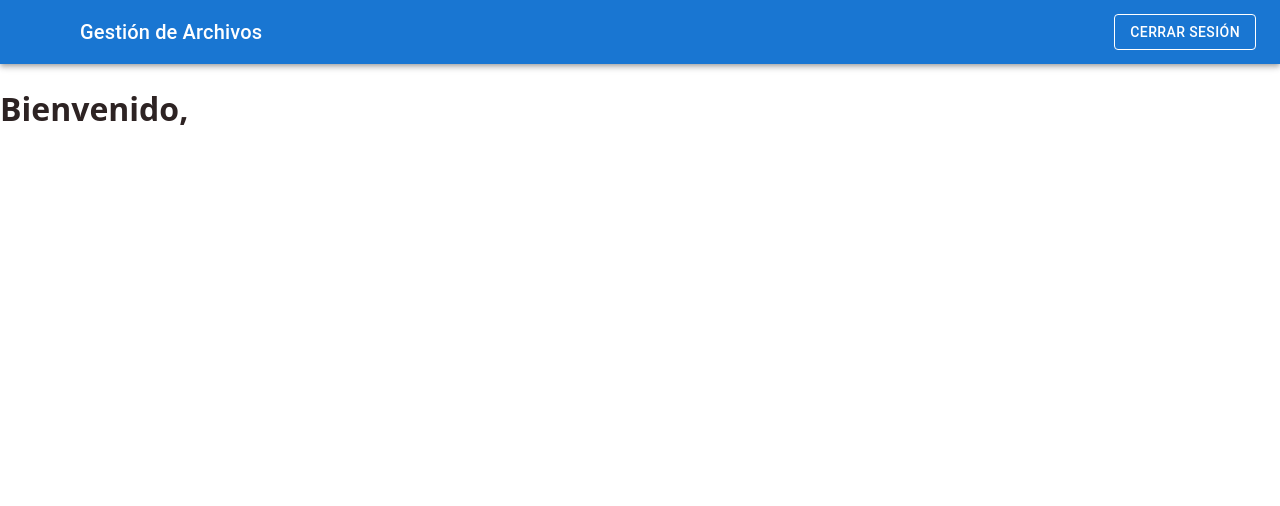
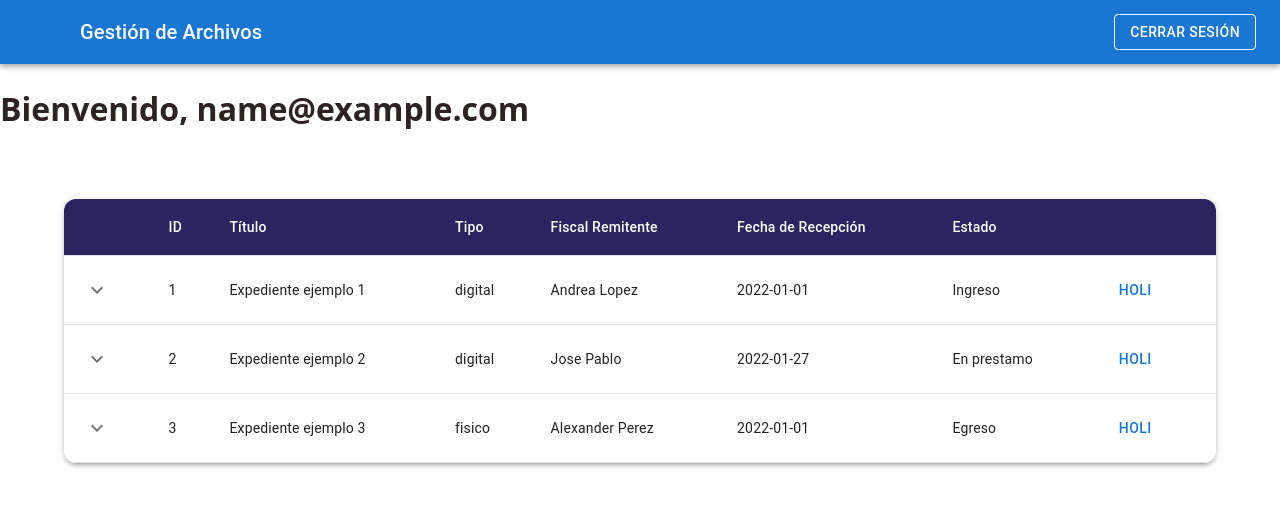
Before and after one commit to AbrilPal/GestionArchivosPT, a React (Vite) app in the folder Mi-Gestion-ex/: page /home in a window 1280 px wide. Shown: the top 506 px of the page. Built offline with nearby package versions, Linux system fonts and the light colour scheme; sample sign-in values are in the browser's storage; some icons are missing.

Commit message:
componente de historial

```diff
--- a/Mi-Gestion-ex/src/components/Home/home.jsx
+++ b/Mi-Gestion-ex/src/components/Home/home.jsx
@@ -7,6 +7,7 @@ import Typography from '@mui/material/Typography';
 import Button from '@mui/material/Button';
 import IconButton from '@mui/material/IconButton';
 import MenuIcon from '@mui/icons-material/Menu';
+import TablaExpediente from '../tablaExpediente/TablaExpediente'
 
 export default function Home() {
     const { user, logout } = useAuth();
@@ -38,7 +39,11 @@ export default function Home() {
                     </Toolbar>
                 </AppBar>
             </Box>
-            <h1>Bienvenido, {user.rol}</h1>
+            <h1>Bienvenido, {user.email}</h1>
+            <br></br>
+            <main>
+                <TablaExpediente />
+            </main>
         </>
     );
 }
--- /dev/null
+++ b/Mi-Gestion-ex/src/components/tablaExpediente/HistorialRow.jsx
@@ -0,0 +1,46 @@
+import React, { useEffect, useState } from 'react';
+import {
+    Box,
+    Collapse,
+    TableCell,
+    Typography,
+} from '@mui/material';
+import historial from '../../data/historial.json';
+
+// Componente fila expandible
+export default function HistorialRow({ id, estado }) {
+    const [historialE, setHistorialE] = useState([]);
+
+    useEffect(() => {
+        setHistorialE([]);
+        if (estado) {
+            const filtrado = historial.filter((h) => {
+                return h.expediente === id;
+            });
+            setHistorialE(filtrado);
+        }
+
+        return () => {
+            setHistorialE([]);
+        };
+    }, [id, estado]);
+
+    return (
+        <>
+            <TableCell style={{ padding: 0}} colSpan={8}>
+                <Collapse in={estado} timeout="auto" unmountOnExit>
+                    <Box sx={{ margin: 2, maxHeight: '100px', overflowY: 'scroll', overflow:'auto' }}>
+                        <Typography variant="h6" gutterBottom component="div">
+                            Historial:
+                        </Typography>
+                        {historialE.map((item) => {
+                            return (
+                                <p key={item.id}>{item.estado} del {item.expediente}</p>
+                            )
+                        })}
+                    </Box>
+                </Collapse>
+            </TableCell>
+        </>
+    );
+}
--- /dev/null
+++ b/Mi-Gestion-ex/src/components/tablaExpediente/Row.jsx
@@ -0,0 +1,40 @@
+import React, { useEffect, useState } from 'react';
+import {
+    IconButton,
+    TableCell,
+    TableRow,
+    Button,
+} from '@mui/material';
+import { KeyboardArrowDown, KeyboardArrowUp } from '@mui/icons-material';
+import HistorialRow from './HistorialRow'
+
+// Componente fila expandible
+export default function Row({ row }) {
+    const [open, setOpen] = useState(false);
+
+    return (
+        <>
+        <TableRow sx={{ '& > *': { borderBottom: 'unset' } }}>
+            <TableCell>
+            <IconButton size="small" onClick={() => setOpen(!open)}>
+                {open ? <KeyboardArrowUp /> : <KeyboardArrowDown />}
+            </IconButton>
+            </TableCell>
+            <TableCell>{row.id}</TableCell>
+            <TableCell>{row.titulo}</TableCell>
+            <TableCell>{row.Tipo}</TableCell>
+            <TableCell>{row.fiscalRemitente}</TableCell>
+            <TableCell>{row.fechaRecepcion}</TableCell>
+            <TableCell>{row.estado}</TableCell>
+            <TableCell>
+                <Button>Holi</Button>
+            </TableCell>
+        </TableRow>
+        <TableRow>
+            {open && (
+                <HistorialRow key={row.id} id={row.id} estado={open} />
+            )}
+        </TableRow>
+        </>
+    );
+}
--- /dev/null
+++ b/Mi-Gestion-ex/src/components/tablaExpediente/TablaExpediente.jsx
@@ -0,0 +1,48 @@
+import React, { useEffect, useState } from 'react';
+import {
+    Table,
+    TableBody,
+    TableCell,
+    TableContainer,
+    TableHead,
+    TableRow,
+    Paper,
+} from '@mui/material';
+import expedientesData from '../../data/expedientes.json';
+import Row from './Row'
+
+
+export default function TablaExpediente() {
+    const [expedientes, setExpedientes] = useState([]);
+
+    useEffect(() => {
+        // Simulacion a llamada a API para obtener los expedientes de la DB
+        setExpedientes(expedientesData);
+    }, []);
+
+    return (
+        <div style={{ display: 'flex', flexDirection: 'column', alignItems: 'center', padding: '20px 0px'}}>
+            <TableContainer component={Paper} sx={{ borderRadius: 3, boxShadow: 3, width: '90%' }}>
+            <Table aria-label="Expedientes" sx={{ minWidth: 700 }}>
+                <TableHead sx={{ backgroundColor: '#292561' }}>
+                <TableRow>
+                    <TableCell />
+                    <TableCell sx={{ color: 'white' }}>ID</TableCell>
+                    <TableCell sx={{ color: 'white' }}>Título</TableCell>
+                    <TableCell sx={{ color: 'white' }}>Tipo</TableCell>
+                    <TableCell sx={{ color: 'white' }}>Fiscal Remitente</TableCell>
+                    <TableCell sx={{ color: 'white' }}>Fecha de Recepción</TableCell>
+                    <TableCell sx={{ color: 'white' }}>Estado</TableCell>
+                    <TableCell></TableCell>
+                </TableRow>
+                </TableHead>
+                <TableBody>
+                {expedientes.map((row) => (
+                    <Row key={row.id} row={row} />
+                ))}
+                </TableBody>
+            </Table>
+            </TableContainer>
+        </div>
+    );
+}
--- /dev/null
+++ b/Mi-Gestion-ex/src/data/expedientes.json
@@ -0,0 +1,27 @@
+[
+    {
+        "id": "1",
+        "titulo": "Expediente ejemplo 1",
+        "Tipo": "digital",
+        "fiscalRemitente": "Andrea Lopez",
+        "fechaRecepcion": "2022-01-01",
+        "estado": "Ingreso"
+    },
+    {
+        "id": "2",
+        "titulo": "Expediente ejemplo 2",
+        "Tipo": "digital",
+        "fiscalRemitente": "Jose Pablo",
+        "fechaRecepcion": "2022-01-27",
+        "estado": "En prestamo"
+    },
+    {
+        "id": "3",
+        "titulo": "Expediente ejemplo 3",
+        "Tipo": "fisico",
+        "fiscalRemitente": "Alexander Perez",
+        "fechaRecepcion": "2022-01-01",
+        "estado": "Egreso"
+    }
+
+]
--- /dev/null
+++ b/Mi-Gestion-ex/src/data/historial.json
@@ -0,0 +1,48 @@
+[
+    {
+        "id": "1",
+        "expediente": "1",
+        "estado": "Ingreso",
+        "fecha": "2021-01-01",
+        "solicitante": []
+    },
+    {
+        "id": "2",
+        "expediente": "1",
+        "estado": "En prestamo",
+        "fecha": "2021-01-11",
+        "solicitante": [
+            {
+                "fiscal": "Alejandro Pineda",
+                "fechaEntrega": "2023-01-01",
+                "motivo": "Este es un ejemplo de un motivo."
+            }
+        ]
+    },
+    {
+        "id": "3",
+        "expediente": "1",
+        "estado": "En prestamo",
+        "fecha": "2021-04-11",
+        "solicitante": [
+            {
+                "fiscal": "Alejandro Perez",
+                "fechaEntrega": "2023-02-01",
+                "motivo": "Texto ejemplo."
+            }
+        ]
+    },
+    {
+        "id": "4",
+        "expediente": "2",
+        "estado": "En prestamo",
+        "fecha": "2021-04-11",
+        "solicitante": [
+            {
+                "fiscal": "Alejandro Perez",
+                "fechaEntrega": "2023-02-01",
+                "motivo": "Texto ejemplo."
+            }
+        ]
+    }
+]
```
